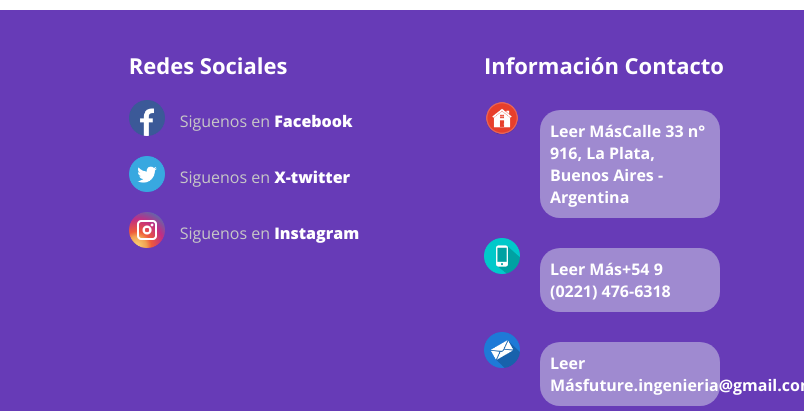
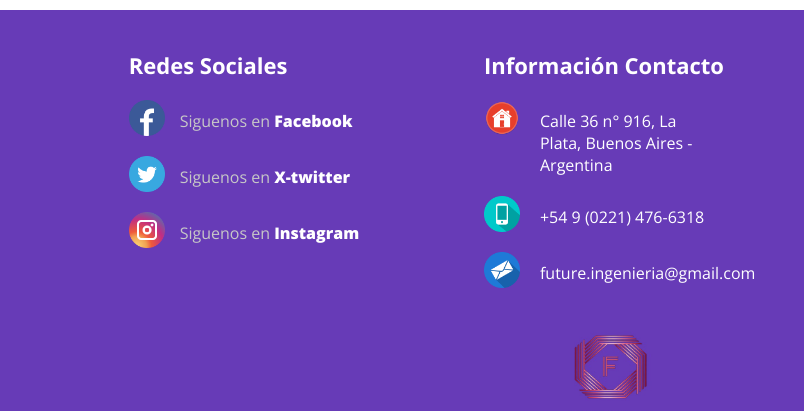
Before and after one commit to MauroCarp2018/Future-2020-SA, a plain HTML site: page index.html in a window 1280 px wide. Shown: the part 4965-5376 px from the top of the page, 476-1280 px from the left. Drawn offline with nearby package versions, Linux system fonts and the light colour scheme.

Commit message:
dirección nueva

```diff
--- a/css/styles.css
+++ b/css/styles.css
@@ -437,7 +437,7 @@ footer {
     height: 36px;
 }
 
-.row-2 label {
+.row-2 p {
     margin-top: 10px;
     margin-left: 20px;
     max-width: 180px;
--- a/index.html
+++ b/index.html
@@ -195,8 +195,7 @@
                         <br>
                         Responsable <span class="red">Ing. Gustavo E. Belacin</span> (M.P.:42.538)
                     </p>
-                    <iframe src="https://www.google.com/maps/embed?pb=!1m18!1m12!1m3!1d3271.9611570838083!2d-57.97674052446084!3d-34.90742427360059!2m3!1f0!2f0!3f0!3m2!1i1024!2i768!4f13.1!3m3!1m2!1s0x95a2e7babe72ccdd%3A0xa1141b4f75ca1927!2sC.%2033%20916%2C%20B1902BIL%20La%20Plata%2C%20Provincia%20de%20Buenos%20Aires!5e0!3m2!1ses!2sar!4v1717366936348!5m2!1ses!2sar" width="350" height="300" style="border:0;" allowfullscreen="" loading="lazy" referrerpolicy="no-referrer-when-downgrade">
-                    </iframe>
+                    <iframe src="https://www.google.com/maps/embed?pb=!1m18!1m12!1m3!1d3271.8586939198644!2d-57.973335923464525!3d-34.90999547373935!2m3!1f0!2f0!3f0!3m2!1i1024!2i768!4f13.1!3m3!1m2!1s0x95a2e7b0d3b162e5%3A0x9c7c5392a0c6811a!2sC.%2036%20916%2C%20B1902%20La%20Plata%2C%20Provincia%20de%20Buenos%20Aires!5e0!3m2!1ses-419!2sar!4v1719684481182!5m2!1ses-419!2sar" width="350" height="300" style="border:0;" allowfullscreen="" loading="lazy" referrerpolicy="no-referrer-when-downgrade"></iframe>
                 </div>
                 <div class="columna-2">
                     <h1>Redes Sociales</h1>
@@ -217,15 +216,15 @@
                     <h1>Información Contacto</h1>
                         <div class="row-2">
                             <img src="./img/home.png" alt="Logo location">
-                            <label>Calle 33 n° 916, La Plata, Buenos Aires - Argentina</label>
+                            <p>Calle 36 n° 916, La Plata, Buenos Aires - Argentina</p>
                         </div>
                         <div class="row-2">
                             <img src="./img/phone.png" alt="Logo teléfono">
-                            <label>+54 9 (0221) 476-6318</label>
+                            <p>+54 9 (0221) 476-6318</p>
                         </div>
                         <div class="row-2">
                             <img src="./img/mail.png" alt="Logo email">
-                            <label>future.ingenieria@gmail.com</label>
+                            <p>future.ingenieria@gmail.com</p>
                         </div><img src="./img/LOGO-removebg-preview.jpg" alt="logo empresa" class="logo">
                 </div>
             </div>
```
Also changed, not shown: js/button.js (added).
